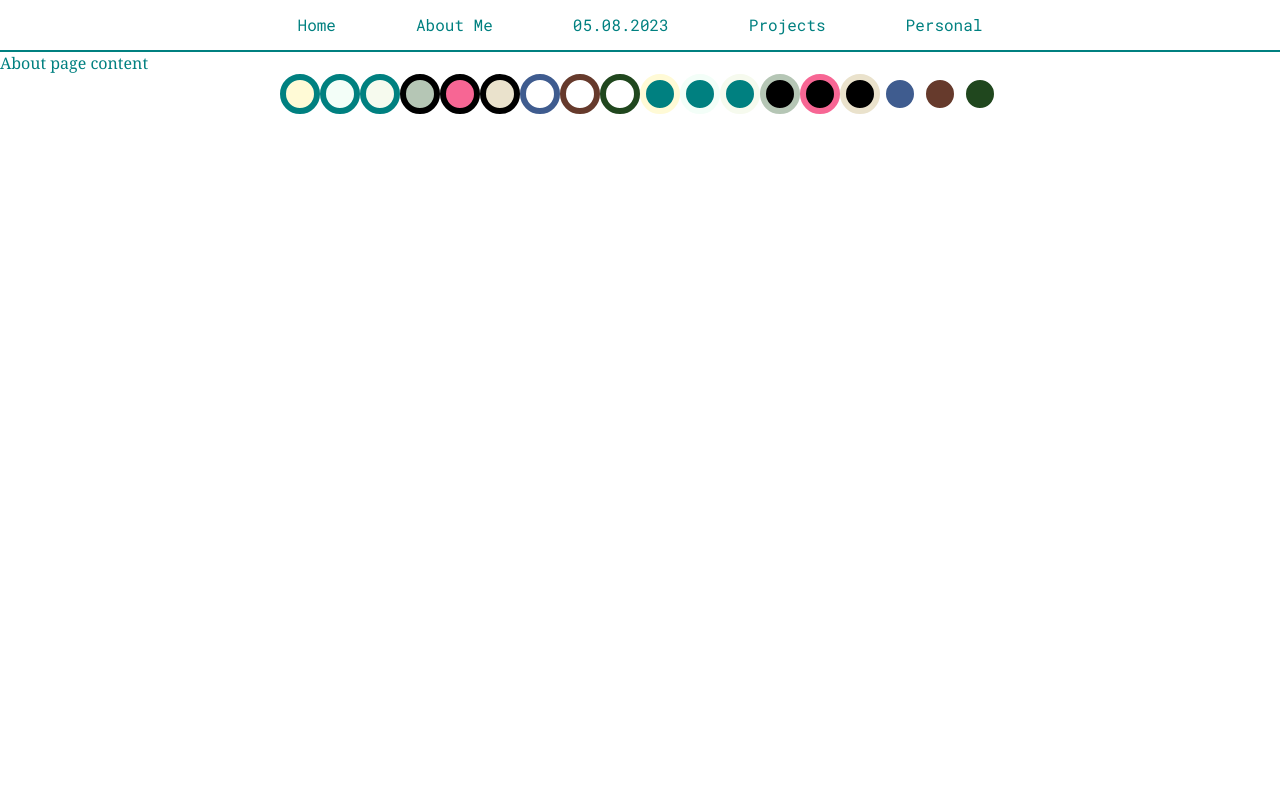
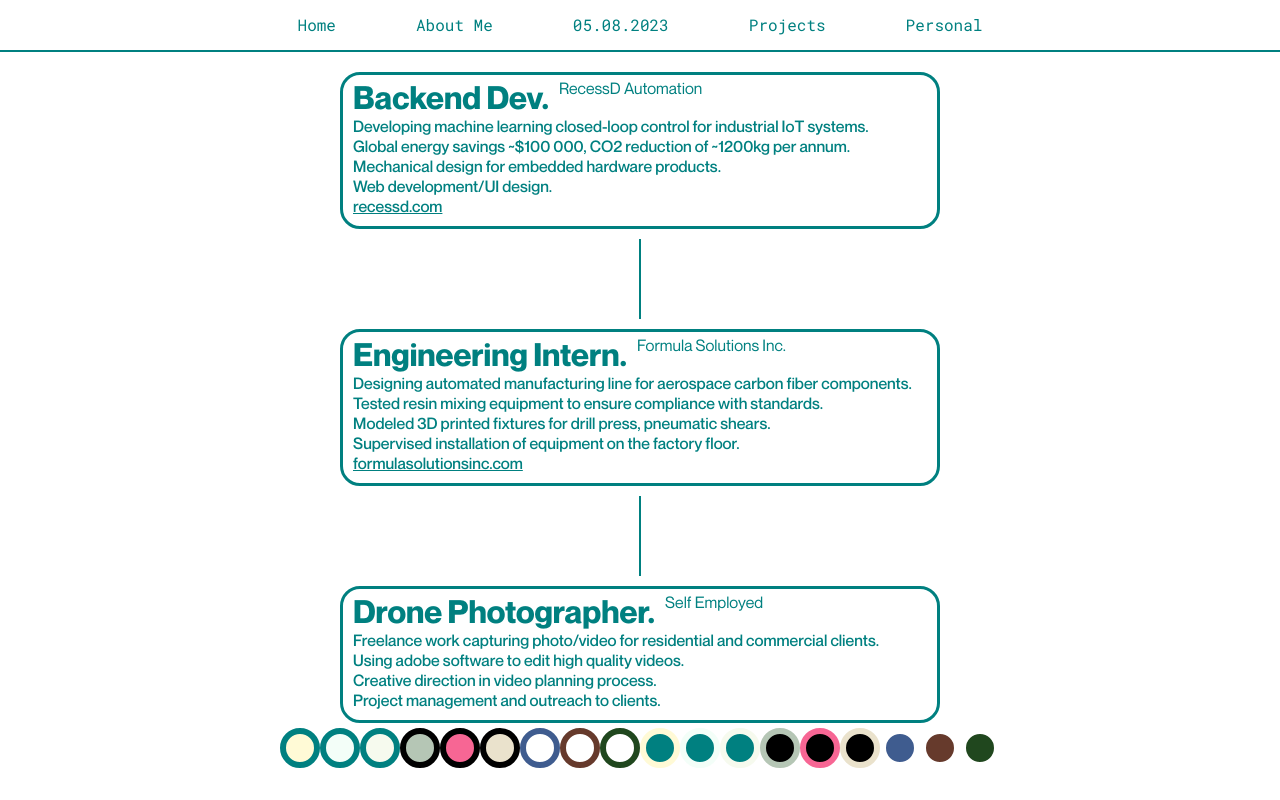
Before and after one commit to dnlmrtn/my-website, a React (Create React App) app: page /about in a window 1280 px wide. Built offline with nearby package versions, Linux system fonts and the light colour scheme.

Commit message:
Added about page content

```diff
--- a/src/App.css
+++ b/src/App.css
@@ -52,7 +52,11 @@ nav {
 footer {
   align-items: end;
   margin-top: 20px;
-  padding-top: 40px
+  padding-top: 40px;
+  position: absolute;
+  left: 0;
+  bottom: 0;
+  right: 0;
 }
 
 button {
--- /dev/null
+++ b/src/routes/About.css
@@ -0,0 +1,72 @@
+.about-container {
+    display: flex;
+    align-items: center;
+    justify-content: center;
+    height: flex;
+    flex-direction: column;
+    padding-top: 20px;
+    padding-bottom: 5px;
+}
+
+.vertical-container {
+    text-align: left;
+    align-items: center;
+    display: flex;
+}
+
+.title-container {
+    display: flex;
+    align-items: top;
+}
+
+.about-item {
+    width: 180%;
+    max-width: 600px;
+    height: flex;
+    border-radius: 20px;
+    border-color: var(--text-color);
+    border: 3px solid;
+    padding-left: 10px;
+    padding-top: 3px;
+    padding-bottom: 10px;
+    background-color: transparent;
+    display: flex;
+    align-items: flex-start;
+    justify-content: left;
+    font-family: Neue Montreal Medium;
+    transition: border-color 1s ease;
+    flex-direction: column;
+}
+
+.about-title {
+    text-align: left;
+    justify-content: left;
+    font-family: Neue Montreal Bold;
+    font-size: 200%;
+}
+
+.superscript {
+    text-align: left;
+    padding-left: 10px;
+    font-size: 100%;
+    font-family: Neue Montreal;
+}
+
+.about-description {
+    display: block;
+    text-align: left;
+}
+
+.about-description a {
+    color: inherit;
+}
+
+.vertical {
+    margin-top: 10px;
+    margin-bottom: 10px;
+    width: 2px;
+    background-color: var(--text-color);
+    height: 80px;
+    font-family: Neue Montreal;
+    text-justify: left;
+}
--- a/src/routes/About.js
+++ b/src/routes/About.js
@@ -1,5 +1,54 @@
-const Home = () => {
-    return <body>About page content</body>;
+import './About.css'
+
+const About = () => {
+    return <div className="about-container">
+        <div className="about-item">
+            <div className='title-container'>
+                <div className='about-title'>Backend Dev.</div>
+                <div className='superscript'> RecessD Automation </div>
+            </div>
+            <div className='about-description'>
+                Developing machine learning closed-loop control for industrial IoT systems.<br />
+                Global energy savings ~$100 000, CO2 reduction of ~1200kg per annum. <br />
+                Mechanical design for embedded hardware products.<br />
+                Web development/UI design.<br />
+                <a href="http://www.recessd.com" target="_blank" rel="noopener noreferrer">recessd.com</a>
+            </div>
+        </div>
+        <div className='vertical-container'>
+            <div className='vertical'>
+            </div>
+        </div>
+        <div className="about-item">
+            <div className='title-container'>
+                <div className='about-title'>Engineering Intern.</div>
+                <div className='superscript'> Formula Solutions Inc. </div>
+            </div>
+            <div className='about-description'>
+                Designing automated manufacturing line for aerospace carbon fiber components.<br />
+                Tested resin mixing equipment to ensure compliance with standards.<br />
+                Modeled 3D printed fixtures for drill press, pneumatic shears. <br />
+                Supervised installation of equipment on the factory floor.<br />
+                <a href="https://www.formulasolutionsinc.com/" target="_blank" rel="noopener noreferrer">formulasolutionsinc.com</a>
+            </div>
+        </div>
+        <div className='vertical-container'>
+            <div className='vertical'>
+            </div>
+        </div>
+        <div className="about-item">
+            <div className='title-container'>
+                <div className='about-title'>Drone Photographer.</div>
+                <div className='superscript'> Self Employed </div>
+            </div>
+            <div className='about-description'>
+                Freelance work capturing photo/video for residential and commercial clients.<br />
+                Using adobe software to edit high quality videos.<br />
+                Creative direction in video planning process.<br />
+                Project management and outreach to clients.
+            </div>
+        </div>
+    </div >
 };
 
-export default Home;
+export default About;
```
